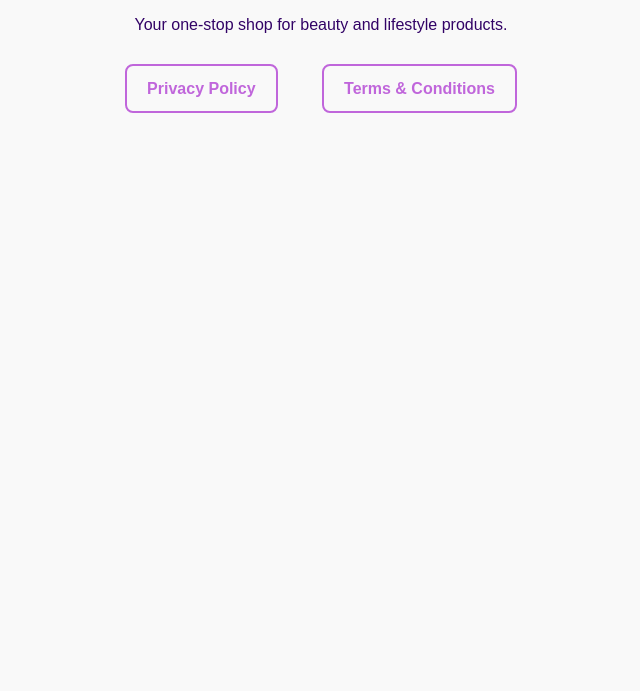
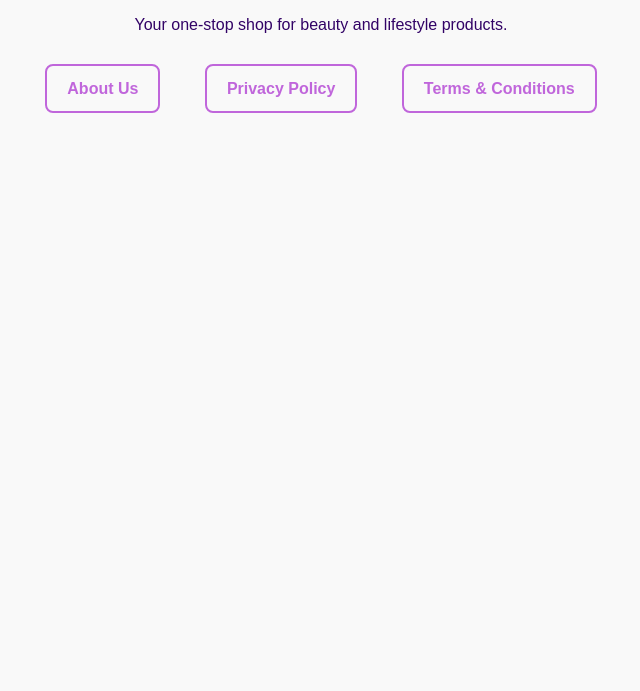
Before and after one commit to Saraiah-Projects/mezhaul, a plain HTML site: page index.html in a window 1280 px wide. Shown: the part 109-800 px from the top of the page, without its empty margins (319-959 px from the left). Drawn offline with Linux system fonts and the light colour scheme.

Commit message:
Update index.html

```diff
--- a/index.html
+++ b/index.html
@@ -40,6 +40,7 @@
   <h1>Welcome to Mezhaul</h1>
   <p>Your one-stop shop for beauty and lifestyle products.</p>
   <div>
+    <a href="https://Saraiah-Projects.github.io/mezhaul/about-us.html" target="_blank" rel="noopener noreferrer">About Us</a>
     <a href="https://Saraiah-Projects.github.io/mezhaul/privacy-policy.html" target="_blank" rel="noopener noreferrer">Privacy Policy</a>
     <a href="https://Saraiah-Projects.github.io/mezhaul/terms-and-conditions.html" target="_blank" rel="noopener noreferrer">Terms & Conditions</a>
   </div>
```
